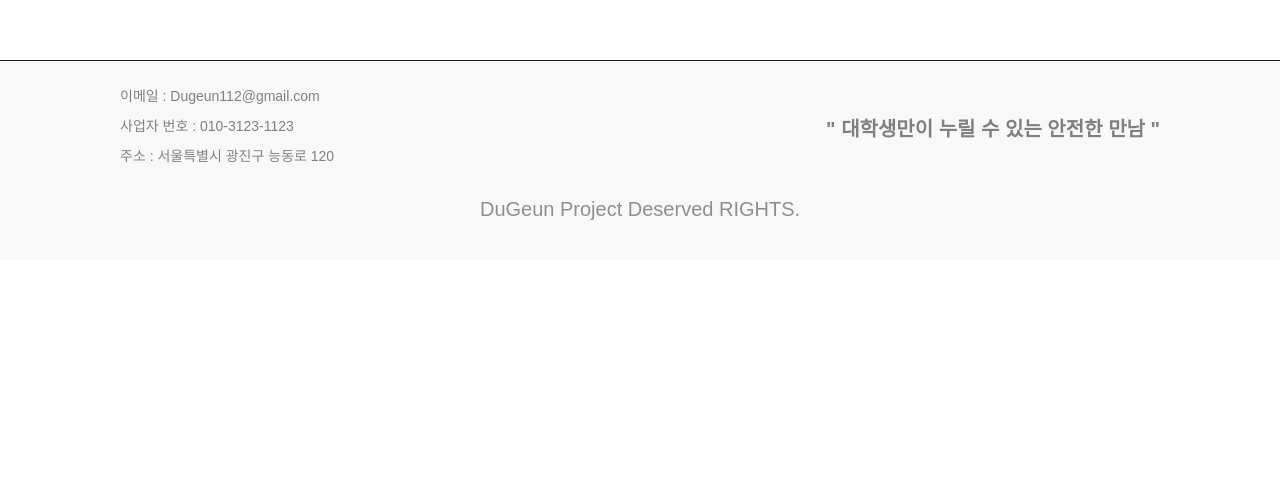
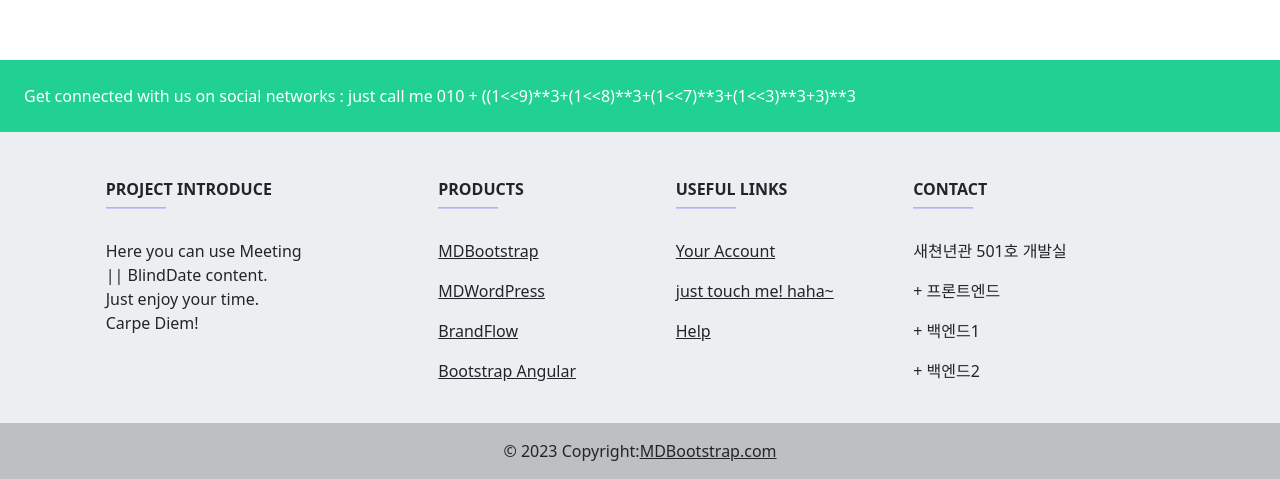
Before and after one commit to team-doogeun/doogeun-dating-frontend, a React (Create React App) app in the folder client/: page /myprofile in a window 1280 px wide. Shown: the part 1440-1919 px from the top of the page. Before the commit the page ends 1700 px from the top, so only its background shows below. Built offline with nearby package versions, Linux system fonts and the light colour scheme.

Commit message:
footer design 수정

```diff
--- /dev/null
+++ b/client/src/components/views/Footer/Footer.css
@@ -0,0 +1,28 @@
+/* 가장 앞에 있는 className에 디자인을 주기로 */
+
+.my-5 {
+  max-width: 100% !important;
+  margin: 0px !important;
+  padding-left: 0px !important;
+  padding-right: 0px !important;
+}
+
+.text-center {
+  background-color: #eceff1;
+}
+
+.text-center > .d-flex {
+  background-color: #21d192;
+}
+
+.col-md-2 > .mb-4,
+.col-md-3 > .mb-4,
+.col-md-4 > .mb-4 {
+  width: 60px;
+  background-color: #7c4dff;
+  height: 2px;
+}
+
+.p-3 {
+  background-color: rgba(0, 0, 0, 0.2);
+}
--- a/client/src/components/views/Footer/Footer.js
+++ b/client/src/components/views/Footer/Footer.js
@@ -1,7 +1,117 @@
 import React from "react";
 import styled from "styled-components";
+import "./Footer.css";
 
 function Footer() {
+  return (
+    <div className="container my-5">
+      <footer className="text-center text-lg-start text-dark">
+        <section className="d-flex justify-content-between p-4 text-white">
+          <div className="me-5">
+            <span>
+              Get connected with us on social networks : just call me 010 +
+              ((1&lt;&lt;9)**3+(1&lt;&lt;8)**3+(1&lt;&lt;7)**3+(1&lt;&lt;3)**3+3)**3
+            </span>
+          </div>
+
+          <div>
+            <a href="/" className="text-white me-4">
+              <i className="fab fa-facebook-f"></i>
+            </a>
+          </div>
+        </section>
+
+        <section className="">
+          <div className="container text-center text-md-start mt-5">
+            <div className="row mt-3">
+              <div className="col-md-3 col-lg-4 col-xl-3 mx-auto mb-4">
+                <h6 className="text-uppercase fw-bold">Project Introduce</h6>
+                <hr className="mb-4 mt-0 d-inline-block mx-auto" />
+                <p>
+                  Here you can use Meeting <br /> || BlindDate content.
+                  <br /> Just enjoy your time. <br />
+                  Carpe Diem!
+                </p>
+              </div>
+
+              <div className="col-md-2 col-lg-2 col-xl-2 mx-auto mb-4">
+                <h6 className="text-uppercase fw-bold">Products</h6>
+                <hr className="mb-4 mt-0 d-inline-block mx-auto" />
+                <p>
+                  <a href="/" className="text-dark">
+                    MDBootstrap
+                  </a>
+                </p>
+                <p>
+                  <a href="/" className="text-dark">
+                    MDWordPress
+                  </a>
+                </p>
+                <p>
+                  <a href="/" className="text-dark">
+                    BrandFlow
+                  </a>
+                </p>
+                <p>
+                  <a href="/" className="text-dark">
+                    Bootstrap Angular
+                  </a>
+                </p>
+              </div>
+
+              <div className="col-md-3 col-lg-2 col-xl-2 mx-auto mb-4">
+                <h6 className="text-uppercase fw-bold">Useful links</h6>
+                <hr className="mb-4 mt-0 d-inline-block mx-auto" />
+                <p>
+                  <a href="/" className="text-dark">
+                    Your Account
+                  </a>
+                </p>
+                <p>
+                  <a href="/" className="text-dark">
+                    just touch me! haha~
+                  </a>
+                </p>
+
+                <p>
+                  <a href="/" className="text-dark">
+                    Help
+                  </a>
+                </p>
+              </div>
+
+              <div className="col-md-4 col-lg-3 col-xl-3 mx-auto mb-md-0 mb-4">
+                <h6 className="text-uppercase fw-bold">Contact</h6>
+                <hr className="mb-4 mt-0 d-inline-block mx-auto" />
+                <p>
+                  <i className="fas fa-home mr-3"></i> 새쳔년관 501호 개발실
+                </p>
+                <p>
+                  <i className="fas fa-phone mr-3"></i> + 프론트엔드
+                </p>
+                <p>
+                  <i className="fas fa-phone mr-3"></i> + 백엔드1
+                </p>
+                <p>
+                  <i className="fas fa-phone mr-3"></i> + 백엔드2
+                </p>
+              </div>
+            </div>
+          </div>
+        </section>
+
+        <div className="text-center p-3">
+          © 2023 Copyright:
+          <a className="text-dark" href="https://mdbootstrap.com/">
+            MDBootstrap.com
+          </a>
+        </div>
+      </footer>
+    </div>
+  );
+}
+
+function Footer1() {
   return (
     <FooterBox>
       <FooterContainer>
@@ -24,11 +134,13 @@ function Footer() {
 }
 
 // Footer 구조
+// color #8f8f8f
 const FooterBox = styled.div`
-  background-color: #f8f8f8;
-  color: #8f8f8f !important;
+  background-color: mediumaquamarine;
+  color: black !important;
+  font-weight: bold;
   font-family: "NanumSquareR", sans-serif;
-  height: 200px;
+  min-height: 200px;
   position: relative;
   scroll-behavior: smooth;
   width: 100%;
@@ -52,11 +164,11 @@ const FooterContainer = styled.div`
 
 // 기본적인 내용
 const FooterContent = styled.p`
-  color: gray;
-  font-size: 14px;
-  padding-top: 10px;
-
-  line-height: 30px;
+  color: black;
+  font-size: 16px;
+  font-weight: bold;
+  padding-top: 15px;
+  line-height: 40px;
 
   @media (max-width: 768px) {
     margin-top: 10px;
@@ -70,7 +182,7 @@ const FooterSpace = styled.div`
 
 // 슬로건
 const FooterSlogan = styled.div`
-  color: gray;
+  color: black;
   font-size: 20px;
   font-weight: bold;
   width: 400px;
@@ -88,15 +200,18 @@ const FooterSlogan = styled.div`
 const FooterDescContainer = styled.div`
   width: 100%;
   display: flex;
+
   justify-content: center;
   align-items: center;
+  color: black;
 `;
 
 const FooterDescRihts = styled.h2`
   font-size: 20px;
+  font-weight: bold;
   width: 100%;
   text-align: center;
-  color: #8f8f8f;
+  color: black;
   padding: 0 0 10px 0;
   @media (max-width: 768px) {
     padding: 0 0 5px 0;
```
